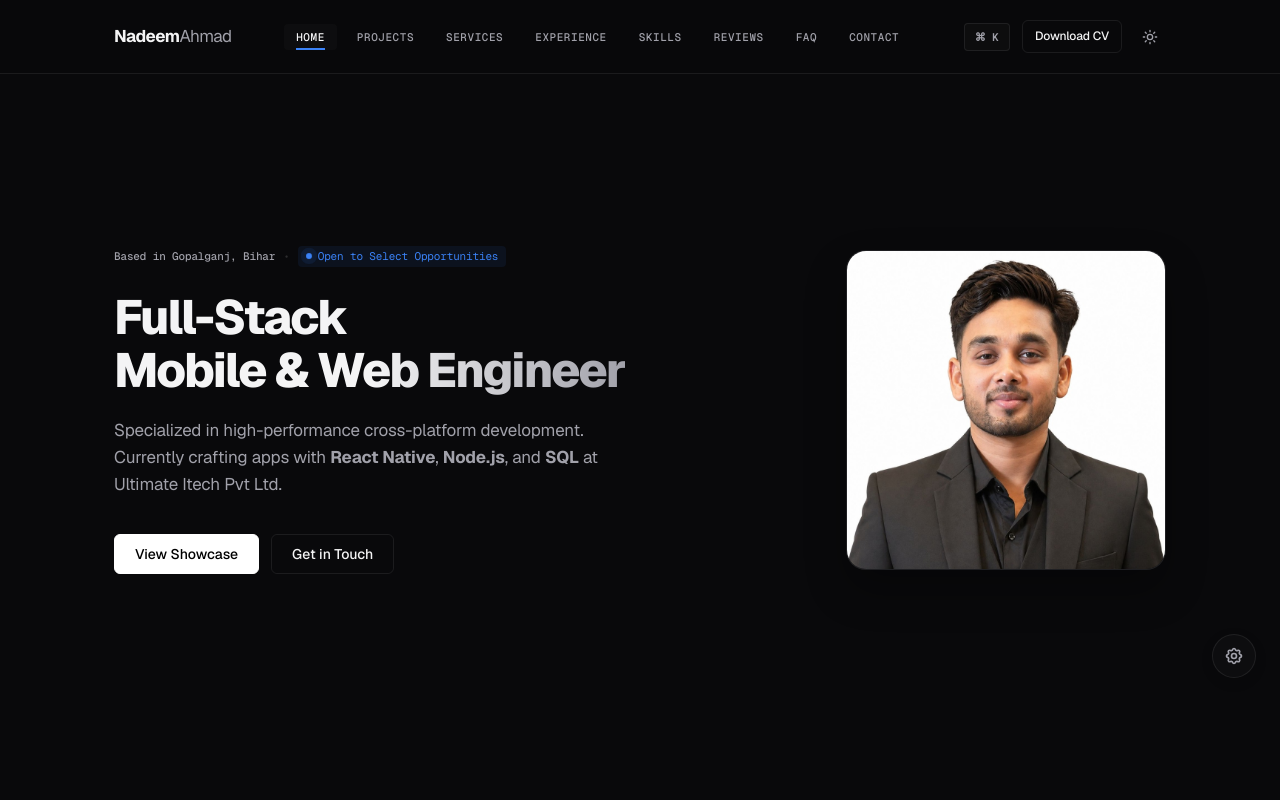
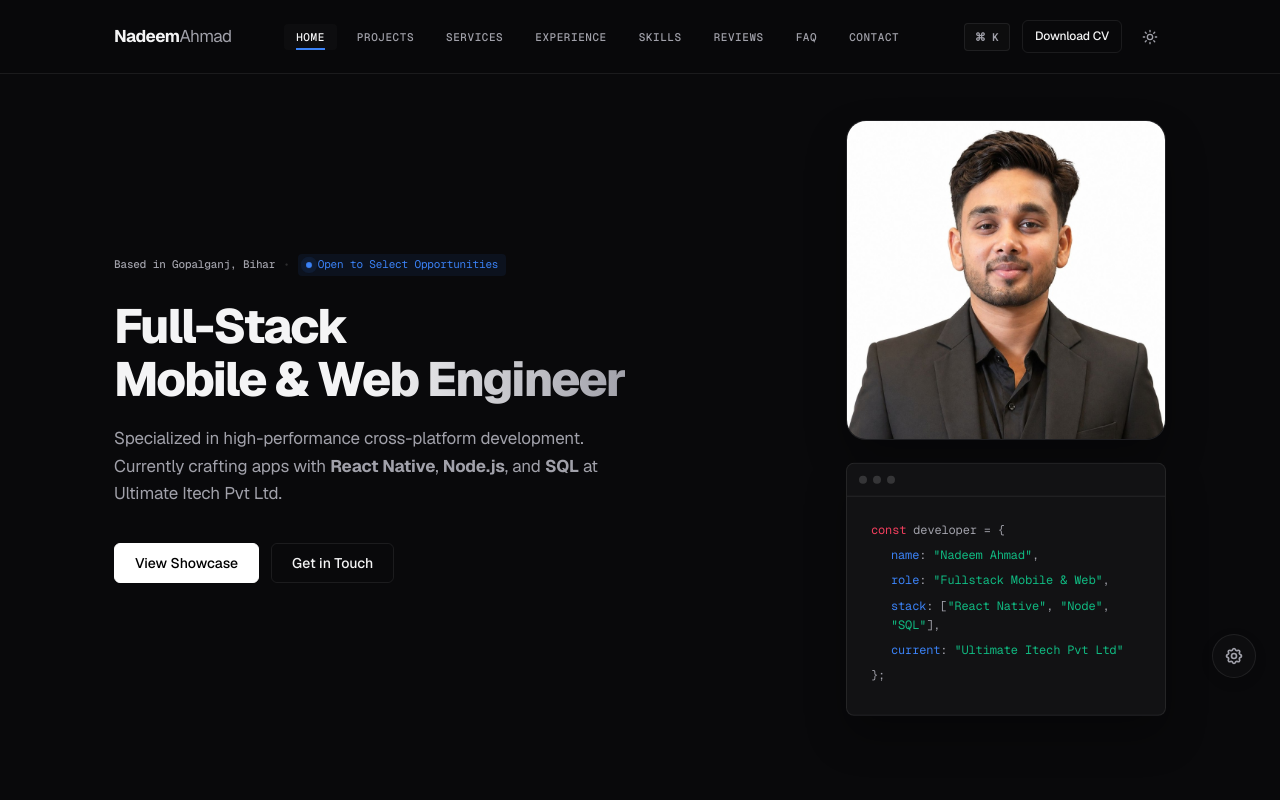
Before and after one commit to Nadeemahmad321/Nadeem-portfolio, a React (Vite) app in the folder frontend/: page / in a window 1280 px wide. Shown: the top 800 px of the page. Built offline with nearby package versions, Linux system fonts and the light colour scheme.

Commit message:
Show both profile image and code slate graphic in Hero section

```diff
--- a/frontend/src/components/Hero.jsx
+++ b/frontend/src/components/Hero.jsx
@@ -26,9 +26,24 @@ export default function Hero({ scrollTo }) {
           </button>
         </div>
       </div>
-      <div className="hero-graphic">
+      <div className="hero-graphic" style={{ display: 'flex', flexDirection: 'column', gap: '24px', alignItems: 'flex-end' }}>
         <div className="profile-image-container">
           <img src={profileImg} alt="Nadeem Ahmad" className="profile-img" />
+        </div>
+        <div className="tech-slate">
+          <div className="slate-bar">
+            <span className="s-dot"></span>
+            <span className="s-dot"></span>
+            <span className="s-dot"></span>
+          </div>
+          <div className="slate-content">
+            <div className="code-line"><span className="c-key">const</span> developer = &#123;</div>
+            <div className="code-line indent"><span className="c-prop">name</span>: <span className="c-val">"Nadeem Ahmad"</span>,</div>
+            <div className="code-line indent"><span className="c-prop">role</span>: <span className="c-val">"Fullstack Mobile & Web"</span>,</div>
+            <div className="code-line indent"><span className="c-prop">stack</span>: [<span className="c-val">"React Native"</span>, <span className="c-val">"Node"</span>, <span className="c-val">"SQL"</span>],</div>
+            <div className="code-line indent"><span className="c-prop">current</span>: <span className="c-val">"Ultimate Itech Pvt Ltd"</span></div>
+            <div className="code-line">&#125;;</div>
+          </div>
         </div>
       </div>
     </section>
--- a/frontend/src/index.css
+++ b/frontend/src/index.css
@@ -375,6 +375,27 @@ section {
   transform: scale(1.05);
 }
 
+.tech-slate {
+  background: #121214;
+  border: 1px solid var(--border);
+  border-radius: 8px;
+  width: 100%;
+  max-width: 320px;
+  overflow: hidden;
+  box-shadow: 0 20px 40px rgba(0, 0, 0, 0.3);
+  transition: all 0.3s ease;
+}
+
+[data-theme="light"] .tech-slate {
+  background: #f4f4f5;
+}
+
+.tech-slate:hover {
+  transform: translateY(-4px);
+  border-color: var(--highlight);
+  box-shadow: 0 25px 50px rgba(0, 0, 0, 0.4), 0 0 30px var(--highlight-glow);
+}
+
 .slate-bar {
   display: flex;
   gap: 6px;
```
